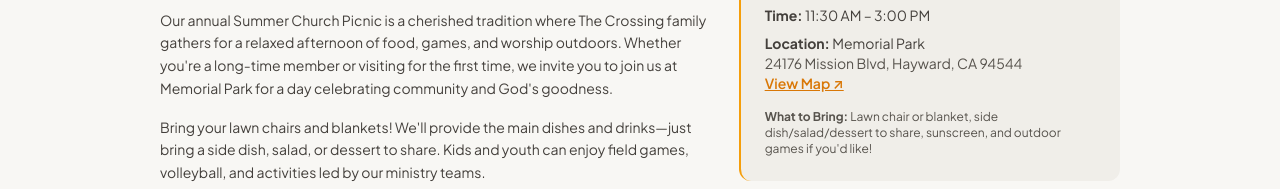
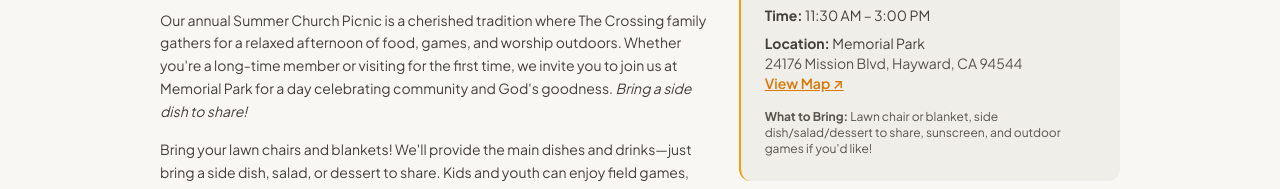
Before and after one commit to btsai-volunteers-cfcchayward-org/thecrossing.website, an Astro site: page /thecrossing.website/events/summer-picnic in a window 1280 px wide. Shown: the part 544-733 px from the top of the page. Built offline with nearby package versions, Linux system fonts and the light colour scheme; Astro itself is replaced by a stand-in of ours.

Commit message:
halley-checkpoint: Inline edit in src/pages/events/summer-picnic.astro
Co-authored-by: Dev Editor <admin@thecrossing.website>

```diff
--- a/src/pages/events/summer-picnic.astro
+++ b/src/pages/events/summer-picnic.astro
@@ -25,8 +25,8 @@ import { url } from '../../lib/url';
         <p class="font-mono text-xs font-medium uppercase tracking-[0.2em] text-accent-hover">All Ages Welcome</p>
         <h2 class="font-display text-2xl font-extrabold text-stone-900 sm:text-3xl">A Day of Fellowship</h2>
         <p class="text-sm leading-relaxed text-stone-700">
-          Our annual Summer Church Picnic is a cherished tradition where The Crossing family gathers for a relaxed afternoon of food, games, and worship outdoors. Whether you're a long-time member or visiting for the first time, we invite you to join us at Memorial Park for a day celebrating community and God's goodness.
-        </p>
+Our annual Summer Church Picnic is a cherished tradition where The Crossing family gathers for a relaxed afternoon of food, games, and worship outdoors. Whether you're a long-time member or visiting for the first time, we invite you to join us at Memorial Park for a day celebrating community and God's goodness.
+ <em>Bring a side dish to share!</em></p>
         <p class="text-sm leading-relaxed text-stone-700">
           Bring your lawn chairs and blankets! We'll provide the main dishes and drinks—just bring a side dish, salad, or dessert to share. Kids and youth can enjoy field games, volleyball, and activities led by our ministry teams.
         </p>
```
